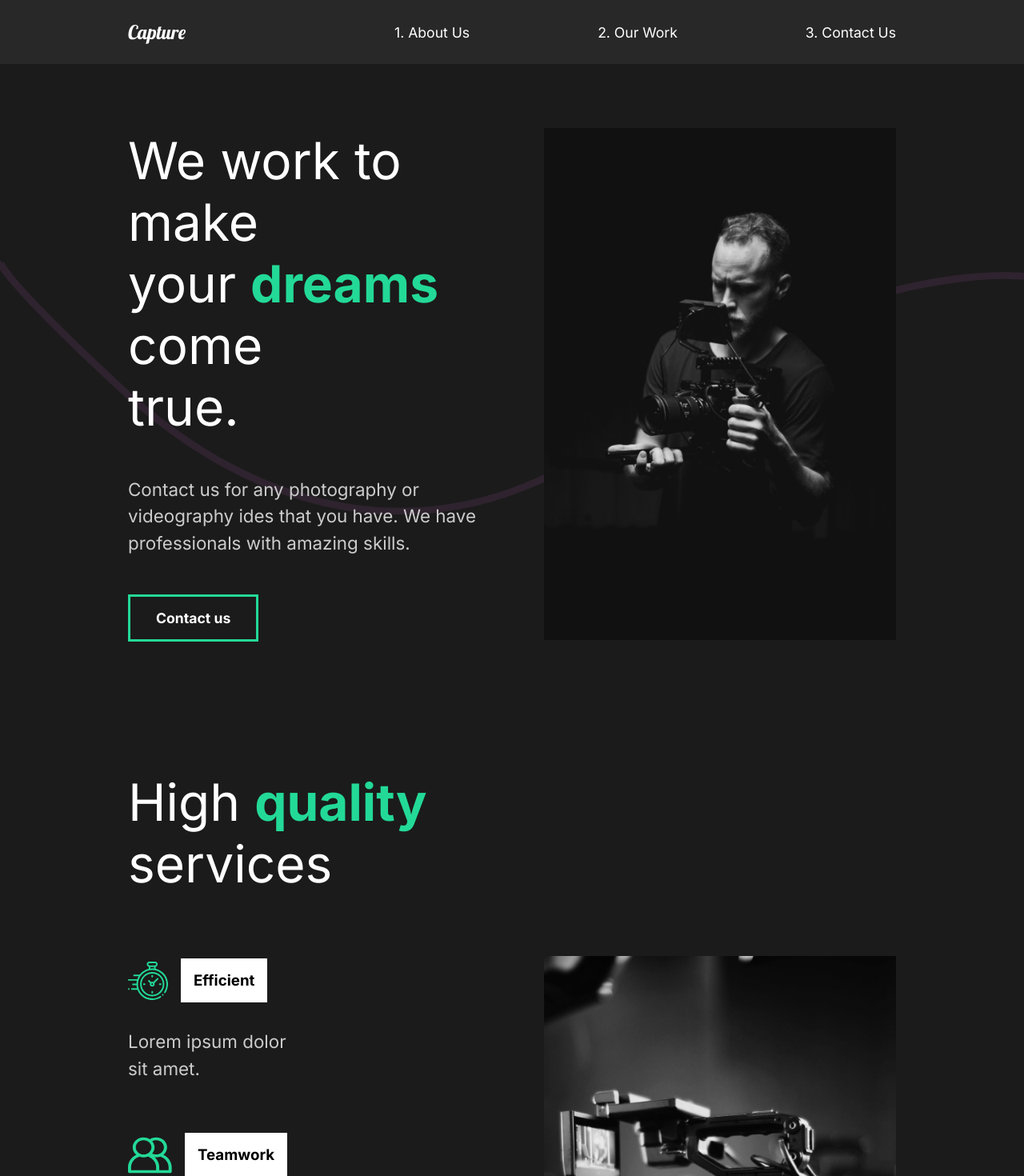
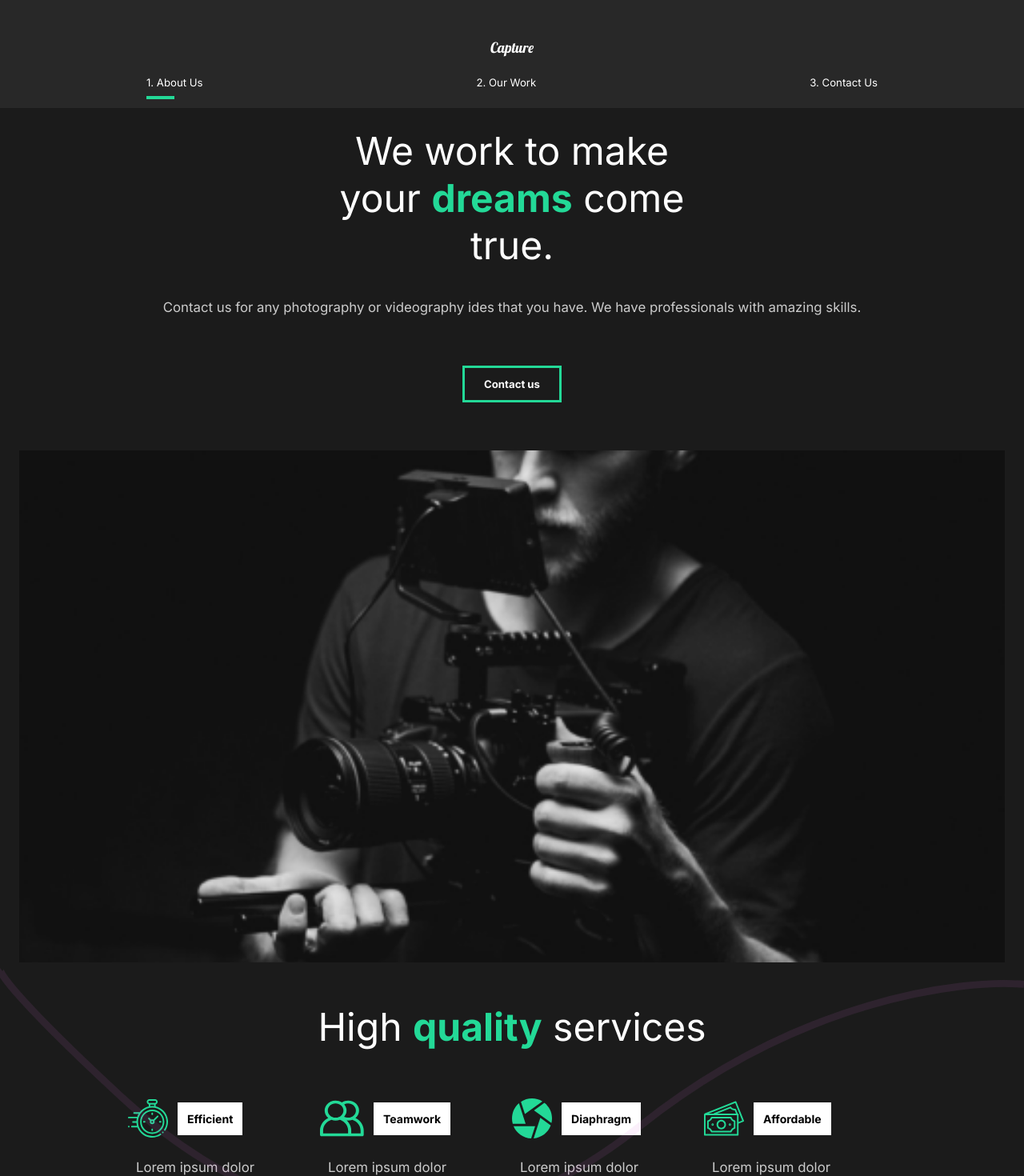
Before and after one commit to Proboskis/Capture-portfolio, a React (Create React App) app: page / in a window 1280 px wide. Shown: the top 1470 px of the page at 80% size. Built offline with nearby package versions, Linux system fonts and the light colour scheme.

Commit message:
25. Mobile friendly and nav line animation.

```diff
--- a/src/components/GlobalStyle.js
+++ b/src/components/GlobalStyle.js
@@ -6,6 +6,15 @@
         margin: 0;
         padding: 0;
         box-sizing: border-box;
+    }
+
+    html {
+      @media(max-width: 1700px) {
+        font-size: 75%;
+      }
+      @media(max-width: 1300px) {
+        background: white;
+      }
     }
 
     body {
--- a/src/components/Nav.js
+++ b/src/components/Nav.js
@@ -1,19 +1,25 @@
 import styled from "styled-components";
 import {Link} from "react-router-dom";
+import {motion} from "framer-motion";
+import {useLocation} from "react-router-dom";
 
 const Nav = () => {
+    const {pathname} = useLocation();
     return(
         <StyledNav>
             <h1><Link id="logo" to="/">Capture</Link></h1>
             <ul>
                 <li>
                     <Link to="/">1. About Us</Link>
+                    <Line transition={{duration: 0.75}} initial={{width: "0%"}} animate={{width: pathname === "/" ? "50%" : "0%"}}/>
                 </li>
                 <li>
                     <Link to="/work">2. Our Work</Link>
+                    <Line transition={{duration: 0.75}} initial={{width: "0%"}} animate={{width: pathname === "/work" ? "50%" : "0%"}}/>
                 </li>
                 <li>
                     <Link to="/contact">3. Contact Us</Link>
+                    <Line transition={{duration: 0.75}} initial={{width: "0%"}} animate={{width: pathname === "/contact" ? "50%" : "0%"}}/>
                 </li>
             </ul>
         </StyledNav>
@@ -48,6 +54,33 @@
         padding-left: 10rem;
         position: relative;
     }
+    @media(max-width: 1300px) {
+      flex-direction: column;
+      padding: 2rem 1rem;
+      #logo {
+        display: inline-block;
+        margin: 2rem;
+      }
+      ul {
+        justify-content: space-around;
+        width: 100%;
+      }
+      li {
+        padding: 0;
+      }
+    }
+`;
+
+const Line = styled(motion.div)`
+  height: 0.3rem;
+  background-color: #23d997;
+  width: 0%;
+  position: absolute;
+  bottom: -80%;
+  left: 60%;
+  @media (max-width: 1300px) {
+    left: 0%;
+  }
 `;
 
 export default Nav;
--- a/src/components/ServicesSection.js
+++ b/src/components/ServicesSection.js
@@ -71,6 +71,9 @@
 const Cards = styled.div`
   display: flex;
   flex-wrap: wrap;
+  @media(max-width: 1300px) {
+    justify-content: center;
+  }
 `;
 
 const Card = styled.div`
--- a/src/components/useScroll.js
+++ b/src/components/useScroll.js
@@ -3,7 +3,11 @@
 
 export const useScroll = () => {
     const controls = useAnimation();
-    const [element, view] = useInView({ threshold: 0.5});
-    view ? controls.start("show") : controls.start("hidden");
+    const [element, view] = useInView({ threshold: 0.3});
+    if (view) {
+        controls.start("show");
+    } else {
+        controls.start("hidden");
+    }
     return [element, controls];
 }
--- a/src/pages/ContactUs.js
+++ b/src/pages/ContactUs.js
@@ -39,11 +39,18 @@
   padding: 5rem 10rem;
   color: #353535;
   min-height: 90vh;
+  @media (max-width: 1500px) {
+    padding: 2rem;
+    font-size: 1rem;
+  }
 `;
 
 const Title = styled.div`
   margin-bottom: 4rem;
   color: black;
+  @media (max-width: 1500px) {
+    margin-top: 5rem;
+  }
 `;
 
 const Hide = styled.div`
--- a/src/pages/MovieDetail.js
+++ b/src/pages/MovieDetail.js
@@ -71,6 +71,10 @@
     margin: 5rem 10rem;
     align-items: center;
     justify-content: space-around;
+    @media (max-width: 1500px) {
+      display: block;
+      margin: 2rem 2rem;
+    }
 `;
 
 const AwardStyle = styled.div`
--- a/src/pages/OurWork.js
+++ b/src/pages/OurWork.js
@@ -52,6 +52,9 @@
     overflow: hidden;
     padding: 10rem 5rem;
     /*background: white;*/
+    @media (max-width: 1300px) {
+      padding: 2rem 2rem;
+    }
     h2 {
         padding: 1rem 0rem;
     }
--- a/src/styles.js
+++ b/src/styles.js
@@ -9,6 +9,11 @@
   justify-content: space-between;
   padding: 5rem 10rem;
   color: white;
+  @media(max-width: 1300px) {
+    display: block;
+    padding: 2rem 2rem;
+    text-align: center;
+  }
 `;
 export const Description = styled.div`
   flex: 1;
@@ -16,6 +21,12 @@
   z-index: 2;
   h2 {
     font-weight: lighter;
+  }
+  @media(max-width: 1300px) {
+    padding: 0;
+    button {
+      margin: 2rem 0rem 5rem 0rem;
+    }
   }
 `;
 export const Image = styled.div`
```
